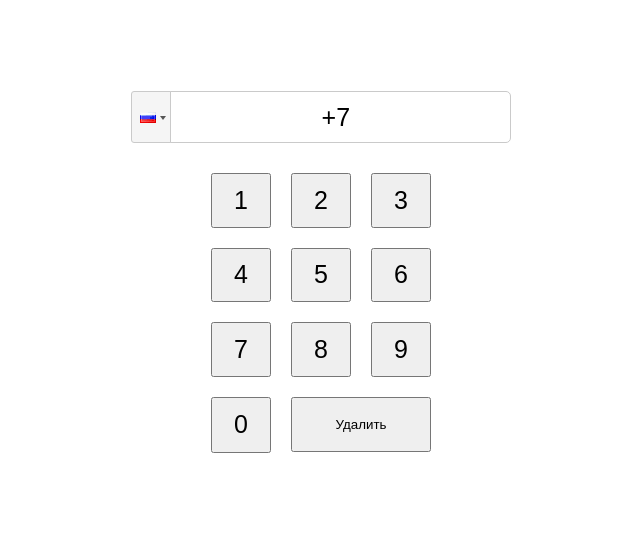
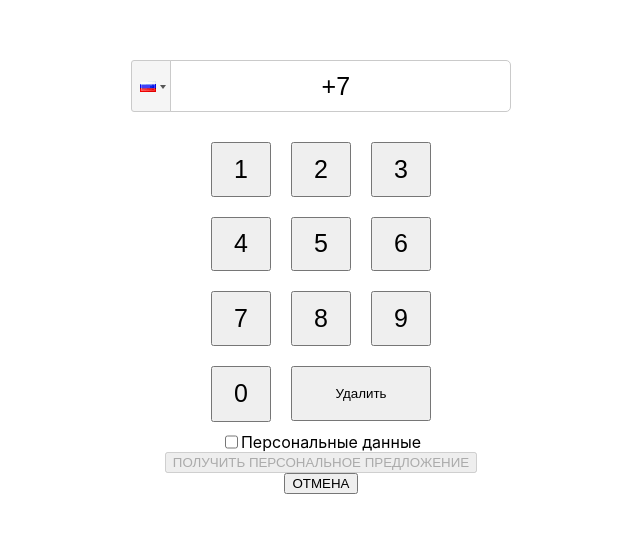
Before and after one commit to manchikooo/get-shop-test, a React (Create React App) app: page /phone in a window 1280 px wide. Shown: the part 123-656 px from the top of the page, without its empty margins (319-959 px from the left). Built offline with nearby package versions, Linux system fonts and the light colour scheme.

Commit message:
made parameters for disable personal offer button

```diff
--- a/src/components/PhonePage/PhonePage.module.css
+++ b/src/components/PhonePage/PhonePage.module.css
@@ -34,3 +34,7 @@
     width: 140px;
     height: 55px;
 }
+
+.personalDataBlock {
+    display: flex;
+}
--- a/src/components/PhonePage/PhonePage.tsx
+++ b/src/components/PhonePage/PhonePage.tsx
@@ -2,11 +2,13 @@ import React, {useState} from 'react';
 import PhoneInput from 'react-phone-input-2'
 import 'react-phone-input-2/lib/style.css'
 import styles from './PhonePage.module.css'
+import {useNavigate} from "react-router-dom";
 
 const PhonePage = () => {
 
     const [phoneValue, setPhoneValue] = useState<string>('+7')
     const [agreement, setAgreement] = useState<boolean>(false)
+    const navigationBack = useNavigate()
 
     console.log(phoneValue)
 
@@ -17,7 +19,7 @@ const PhonePage = () => {
         }
     }
 
-    const onClickHandler = (number: string) => {
+    const onNumberButtonClickHandler = (number: string) => {
         if (phoneValue.length < 12) {
             return setPhoneValue(phoneValue => phoneValue + number)
         }
@@ -30,22 +32,26 @@ const PhonePage = () => {
         }
     }
 
+    const onPersonalDataCheckboxClick = (e: React.ChangeEvent<HTMLInputElement>) => {
+        setAgreement(e.currentTarget.checked)
+    }
+
     const buttons = ['1', '2', '3', '4', '5', '6', '7', '8', '9', '0']
     const mappedButtons = buttons.map(but => {
         return (
             <button key={but}
                     className={styles.phoneNumberButton}
-                    onClick={() => onClickHandler(but)}>
+                    onClick={() => onNumberButtonClickHandler(but)}>
                 {but}
             </button>
         )
     })
+    const parameterForDisablePersonalOfferButton = !(phoneValue.length === 12 && agreement)
+
     return (
         <div className={styles.phonePageContainer}>
             <div className={styles.phoneInputBlock}>
                 <PhoneInput onlyCountries={['ru']}
-                            placeholder='+7(___)___-__-__'
-                            searchPlaceholder={'+7(___)___-__-__'}
                             inputStyle={{
                                 padding: '25px',
                                 width: '350px',
@@ -65,6 +71,14 @@ const PhonePage = () => {
                         Удалить
                     </button>
                 </div>
+                <div className={styles.personalDataBlock}>
+                    <input type='checkbox'
+                           checked={agreement}
+                           onChange={onPersonalDataCheckboxClick}
+                    /> Персональные данные
+                </div>
+                <button disabled={parameterForDisablePersonalOfferButton}>ПОЛУЧИТЬ ПЕРСОНАЛЬНОЕ ПРЕДЛОЖЕНИЕ</button>
+                <button onClick={() => navigationBack(-1)}>ОТМЕНА</button>
             </div>
         </div>
     );
```
